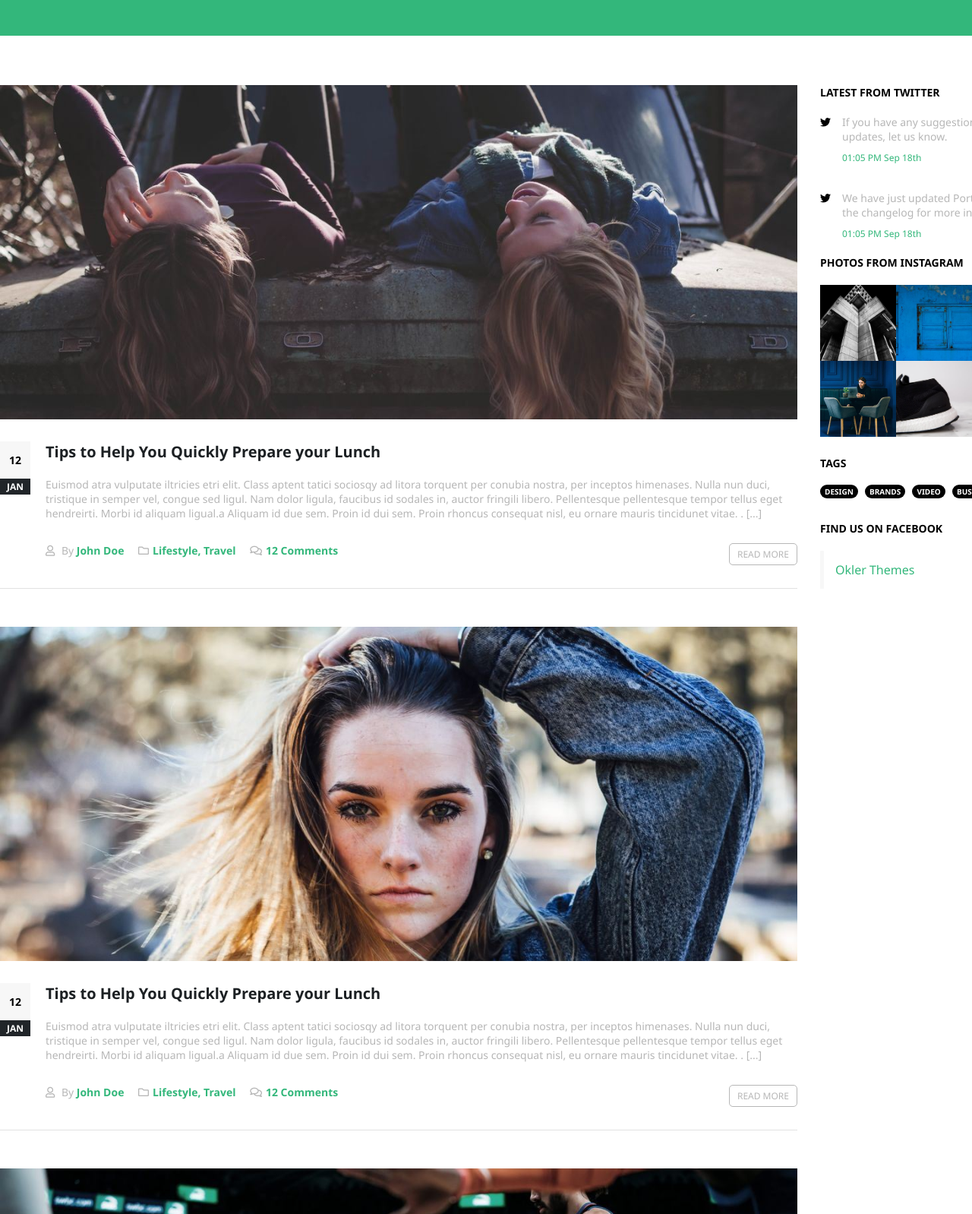
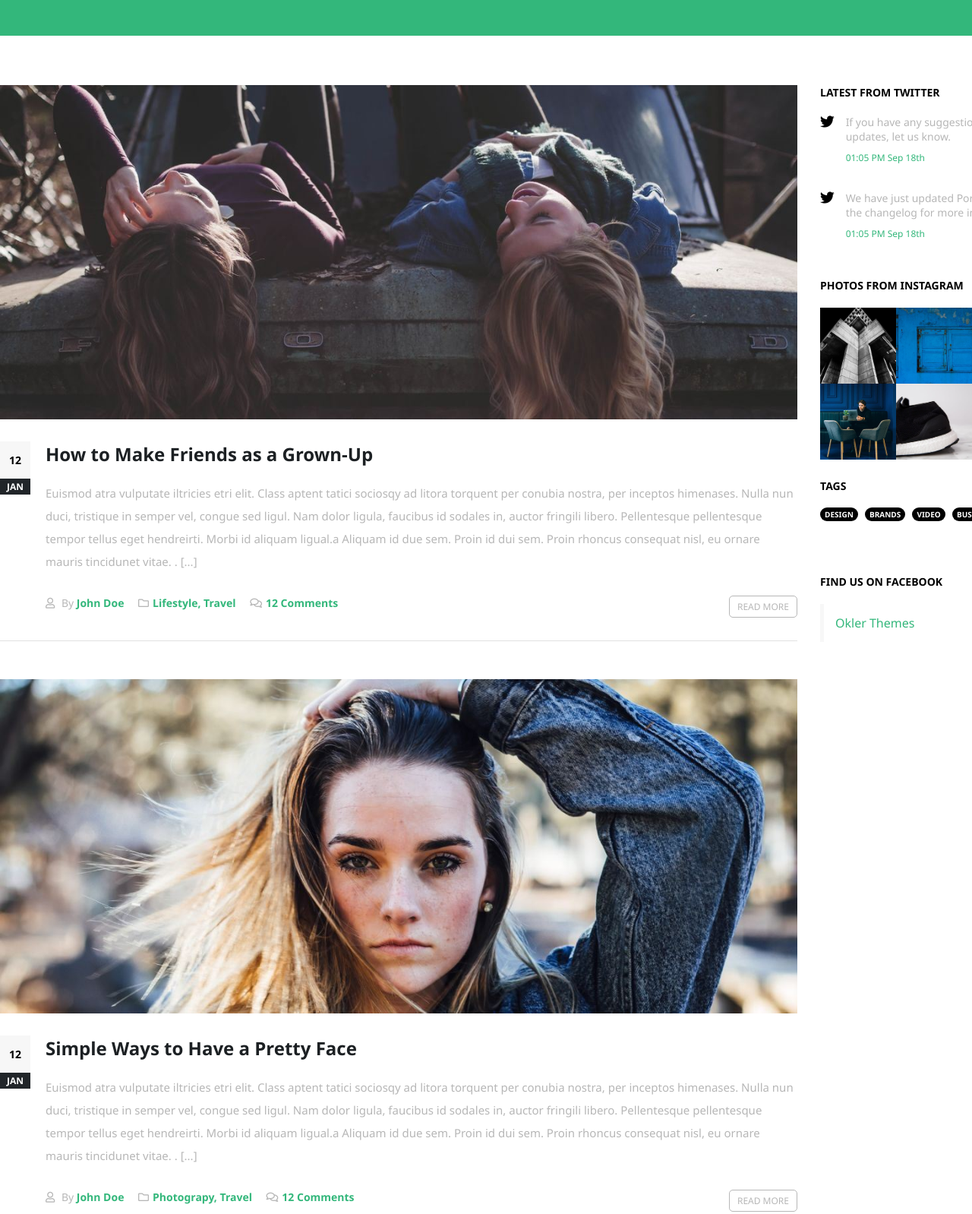
Before and after one commit to simonebresci/proj-html-vuejs, a website: page index.html in a window 1280 px wide. Shown: the part 1533-3131 px from the top of the page at 76% size. Drawn offline with nearby package versions, Linux system fonts and the light colour scheme.

Commit message:
grafica pagina

```diff
--- a/index.html
+++ b/index.html
@@ -369,7 +369,7 @@
                       <img class="article-img" src="./img/row-2/blog-69.jpg">
                       <!-- Name & date -->
                       <ul class="article-text">
-                        <li class="article-text-name"> 12 Healtiest Foodds to Eat for Breakfast </li>
+                        <li class="article-text-name"> 12 Healtiest Foods to Eat for Breakfast </li>
                         <li class="article-text-date"> January 12,2019 </li>
                       </ul>
                     </li>
@@ -421,7 +421,7 @@
                 <!-- LIST FEATURED AUTHOR -->
                 <ul class="author-list">
                     <!-- List title -->
-                    <li class="author-list-title"> RECENT POST</li>
+                    <li class="author-list-title"> FEATURED AUTHOR</li>
 
                     <!-- List Article N.1-->
                     <li class="author">
@@ -505,7 +505,7 @@
                           <!-- Article text -->
                           <ul class="full-article-text">
                             <!-- Article name and first paragraph -->
-                            <li class="full-article-text-name"> Tips to Help You Quickly Prepare your Lunch </li>
+                            <li class="full-article-text-name"> How to Make Friends as a Grown-Up </li>
                             <li class="full-article-text-paragraph">
                               Euismod atra vulputate iltricies etri elit. Class aptent tatici sociosqy ad litora
                               torquent per conubia nostra, per inceptos himenases. Nulla nun duci, tristique in
@@ -572,7 +572,7 @@
                           <!-- Article text -->
                           <ul class="full-article-text">
                             <!-- Article name and first paragraph -->
-                            <li class="full-article-text-name"> Tips to Help You Quickly Prepare your Lunch </li>
+                            <li class="full-article-text-name"> Simple Ways to Have a Pretty Face </li>
                             <li class="full-article-text-paragraph">
                               Euismod atra vulputate iltricies etri elit. Class aptent tatici sociosqy ad litora
                               torquent per conubia nostra, per inceptos himenases. Nulla nun duci, tristique in
@@ -589,7 +589,7 @@
                                 <!-- Info details -->
                                 <ul class="menu">
                                   <li><i class="far fa-user"></i> By <a href="">John Doe</a></li>
-                                  <li><i class="far fa-folder"></i><a href="">Lifestyle, Travel</a></li>
+                                  <li><i class="far fa-folder"></i><a href="">Photograpy, Travel</a></li>
                                   <li><i class="far fa-comments"></i><a href="">12 Comments</a></li>
                                 </ul>
                                 <!-- Info /details -->
@@ -639,7 +639,7 @@
                           <!-- Article text -->
                           <ul class="full-article-text">
                             <!-- Article name and first paragraph -->
-                            <li class="full-article-text-name"> Tips to Help You Quickly Prepare your Lunch </li>
+                            <li class="full-article-text-name"> Ranking the greatest players in basketball </li>
                             <li class="full-article-text-paragraph">
                               Euismod atra vulputate iltricies etri elit. Class aptent tatici sociosqy ad litora
                               torquent per conubia nostra, per inceptos himenases. Nulla nun duci, tristique in
@@ -656,7 +656,7 @@
                                 <!-- Info details -->
                                 <ul class="menu">
                                   <li><i class="far fa-user"></i> By <a href="">John Doe</a></li>
-                                  <li><i class="far fa-folder"></i><a href="">Lifestyle, Travel</a></li>
+                                  <li><i class="far fa-folder"></i><a href="">Sports, Business</a></li>
                                   <li><i class="far fa-comments"></i><a href="">12 Comments</a></li>
                                 </ul>
                                 <!-- Info /details -->
@@ -680,19 +680,12 @@
                     </li>
                     <!-- Full Article N.3-->
 
+
                     <!-- Full Article N.4-->
                     <li class="full-article">
                       <!-- Row 1 -Img -->
                       <div class="full-article-row-1">
-                        <div class="grid">
-                          <img class="full-article-img" src="./img/row-4/grid/blog-13.jpg">
-                          <img class="full-article-img" src="./img/row-4/grid/blog-16.jpg">
-                          <img class="full-article-img" src="./img/row-4/grid/blog-20.jpg">
-                          <img class="full-article-img" src="./img/row-4/grid/blog-23.jpg">
-                          <img class="full-article-img" src="./img/row-4/grid/blog-29.jpg">
-                          <img class="full-article-img" src="./img/row-4/grid/blog-40.jpg">
-                        </div>
-
+                        <img class="full-article-img" src="./img/row-4/articles/blog-58.jpg">
                       </div>
                       <!-- /Row 1 -Img -->
 
@@ -714,7 +707,7 @@
                           <!-- Article text -->
                           <ul class="full-article-text">
                             <!-- Article name and first paragraph -->
-                            <li class="full-article-text-name"> Tips to Help You Quickly Prepare your Lunch </li>
+                            <li class="full-article-text-name"> Top Camper Trailer Towing Tips </li>
                             <li class="full-article-text-paragraph">
                               Euismod atra vulputate iltricies etri elit. Class aptent tatici sociosqy ad litora
                               torquent per conubia nostra, per inceptos himenases. Nulla nun duci, tristique in
@@ -731,7 +724,7 @@
                                 <!-- Info details -->
                                 <ul class="menu">
                                   <li><i class="far fa-user"></i> By <a href="">John Doe</a></li>
-                                  <li><i class="far fa-folder"></i><a href="">Lifestyle, Travel</a></li>
+                                  <li><i class="far fa-folder"></i><a href="">Travel, Lifestyle</a></li>
                                   <li><i class="far fa-comments"></i><a href="">12 Comments</a></li>
                                 </ul>
                                 <!-- Info /details -->
@@ -759,7 +752,15 @@
                     <li class="full-article">
                       <!-- Row 1 -Img -->
                       <div class="full-article-row-1">
-                        <img class="full-article-img" src="./img/row-4/articles/blog-58.jpg">
+                        <div class="grid">
+                          <img class="full-article-img" src="./img/row-4/grid/blog-13.jpg">
+                          <img class="full-article-img" src="./img/row-4/grid/blog-16.jpg">
+                          <img class="full-article-img" src="./img/row-4/grid/blog-20.jpg">
+                          <img class="full-article-img" src="./img/row-4/grid/blog-23.jpg">
+                          <img class="full-article-img" src="./img/row-4/grid/blog-29.jpg">
+                          <img class="full-article-img" src="./img/row-4/grid/blog-40.jpg">
+                        </div>
+
                       </div>
                       <!-- /Row 1 -Img -->
 
@@ -770,7 +771,7 @@
                         <div class="full-article-col-1">
 
                           <ul class="full-article-date-style">
-                            <li class="day">12</li>
+                            <li class="day">8</li>
                             <li class="month">JAN</li>
                           </ul>
                         </div>
@@ -781,7 +782,7 @@
                           <!-- Article text -->
                           <ul class="full-article-text">
                             <!-- Article name and first paragraph -->
-                            <li class="full-article-text-name"> Tips to Help You Quickly Prepare your Lunch </li>
+                            <li class="full-article-text-name"> 10 Best Travel Tips After 5 Years Taveling The World </li>
                             <li class="full-article-text-paragraph">
                               Euismod atra vulputate iltricies etri elit. Class aptent tatici sociosqy ad litora
                               torquent per conubia nostra, per inceptos himenases. Nulla nun duci, tristique in
@@ -823,6 +824,8 @@
                     <!-- Full Article N.5-->
 
 
+
+
                     <!-- Page buttons -->
 
                       <ul class="btn-pages-list">
@@ -852,7 +855,7 @@
                       <li class="article">
                         <!-- Icon Img -->
                         <div class="article-img">
-                            <i class="fab fa-twitter"></i>
+                            <i class="fab fa-twitter fa-lg"></i>
                         </div>
 
                         <!-- Name & date -->
@@ -867,7 +870,7 @@
                       <li class="article">
                         <!-- Icon Img -->
                         <div class="article-img">
-                            <i class="fab fa-twitter"></i>
+                            <i class="fab fa-twitter fa-lg"></i>
                         </div>
 
                         <!-- Name & date -->
--- a/src/app.scss
+++ b/src/app.scss
@@ -381,7 +381,7 @@
 
       &-name{
         color: $colorTxt10;
-        font-size: 20px;
+        font-size: 24px;
         font-weight: bold;
         margin-bottom: 20px;
       }
@@ -392,8 +392,9 @@
 
       &-paragraph{
         color: $colorTxt2;
-        font-size: 14px;
-        // font-weight: bold;
+        font-size: 15px;
+        line-height: 30px;
+
         margin-bottom: 30px;
       }
 
@@ -1001,6 +1002,7 @@ h1,h2,h3 {
 
       .social-twitter{
         width: 320px;
+        margin-bottom: 30px;
 
         .articles-icon-list{
             @include resetListBullets;
@@ -1026,7 +1028,7 @@ h1,h2,h3 {
       }
 
       .social-instagram{
-        margin-bottom: 20px;
+        margin-bottom: 60px;
 
         .list-title{
           @include list-title-style-1;
```
Also changed, not shown: dist/app.css.
